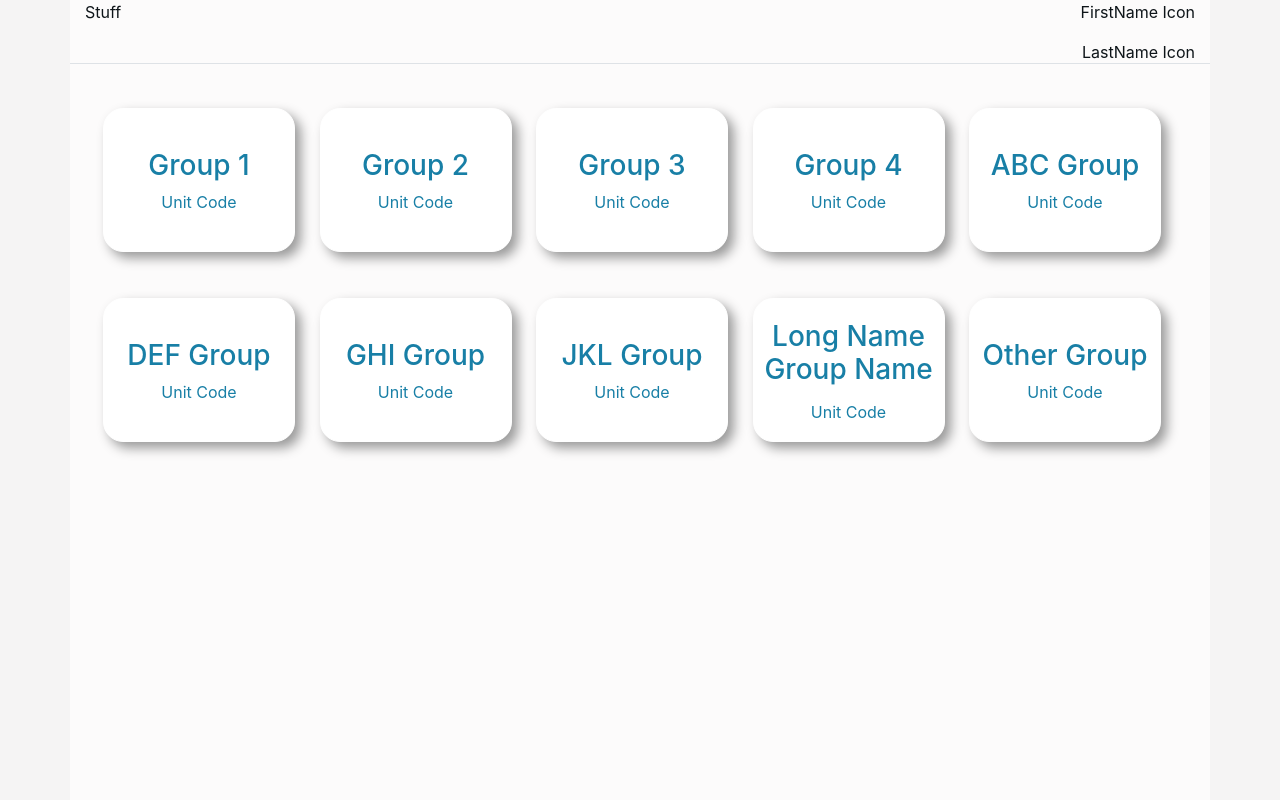
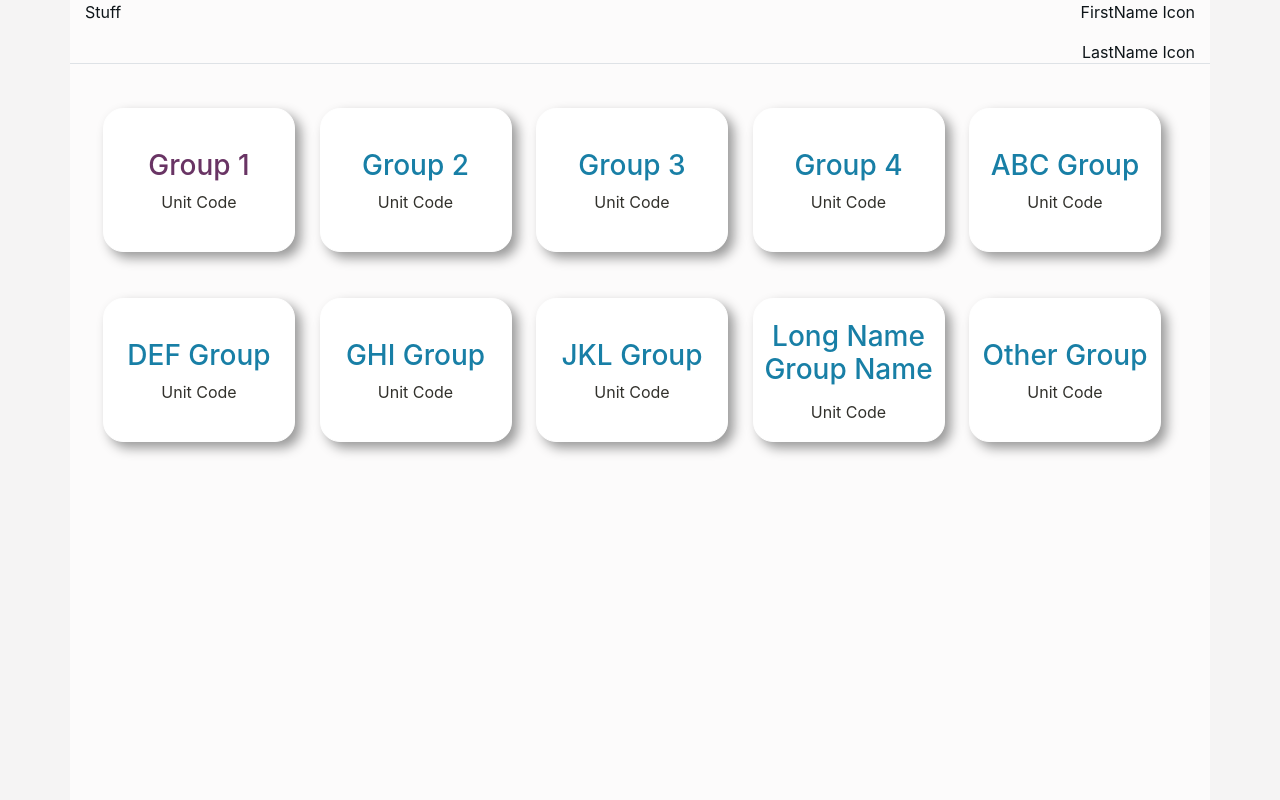
Before and after one commit to Mark-Diedericks/Student-Time-Tracker, a Django app: page /dashboard/ in a window 1280 px wide. Run offline with Django 3.2, Linux system fonts and the light colour scheme; some libraries are stand-ins or nearby versions.

Commit message:
Small style changes

```diff
--- a/tracker_app/static/style.css
+++ b/tracker_app/static/style.css
@@ -3,25 +3,20 @@
     --background1: #fcfbfb;
     --background2: #ffffff;
 
-    --foreground0: #0e1519;
-    --foreground1: #187FA6;
-    --foreground2: #fcfbfb;
-
-    --accentbackground: #45687b;
-    --accent0: #45687b;
-    --accent1: #839eaa;
-    --accent2: #9db1ba;
-    --accent3: #b4c3ca;
-    --accent4: #e1e7ea;
-    --accent5: #f0f3f4;
+    --accent0: #0e1519;
+    --accent1: #32312c;
+    --accent2: #187FA6;
+    --accent3: #693464;
+    --accent4: #c61a26;
+    --accent5: #45687b;
 }
 
 h1, h2, h3, h4, h5 {
-    color: var(--foreground0)
+    color: var(--accent0)
 }
 
 body {
-    color: var(--foreground0)
+    color: var(--accent0)
 }
 
 .header-height {
@@ -51,12 +46,12 @@ body {
 .border-bottom {
     border-style: solid;
     border-width: 0px 0px 2px 0px;
-    border-color: var(--accent0);
+    border-color: var(--accent5);
 }
 
 .border-right {
     border-style: solid;
-    border-color: var(--accent0);
+    border-color: var(--accent5);
     border-width: 0px 2px 0px 0px;
 }
 
@@ -103,7 +98,7 @@ body {
     box-shadow: 6px 6px 12px 0px #999999;
     background: var(--background2);
 
-    color: var(--foreground1);
+    color: var(--accent1);
 
     text-align: center;
     overflow: hidden;
@@ -115,7 +110,7 @@ body {
 .tile-head {
     margin-top: 10%;
 
-    color: var(--foreground1);
+    color: var(--accent2);
     max-width: 192px;
     max-height: 72px;
 
@@ -127,7 +122,7 @@ body {
 }
 
 .tile-desc {
-    color: var(--foreground1);
+    color: var(--accent1);
     max-width: 192px;
     max-height: 24px;
 }
--- a/tracker_app/templates/grouptile.html
+++ b/tracker_app/templates/grouptile.html
@@ -1,6 +1,11 @@
 <div class="item group-outter group-size" style="position: relative; display: inline-block;">
     <div class=" group-inner group-size">
-        <h3 class="tile-head">{{ group }}</h3>
+        {% if group == "Group 1" %} <!-- Should check if user is the Admin of that group -->
+            <h3 class="tile-head" style="color: var(--accent3);">{{ group }}</h3>
+        {% else %}
+            <h3 class="tile-head">{{ group }}</h3>
+        {% endif %}
+
         <p class="tile-desc">Unit Code</p>
     </div>
 
```
